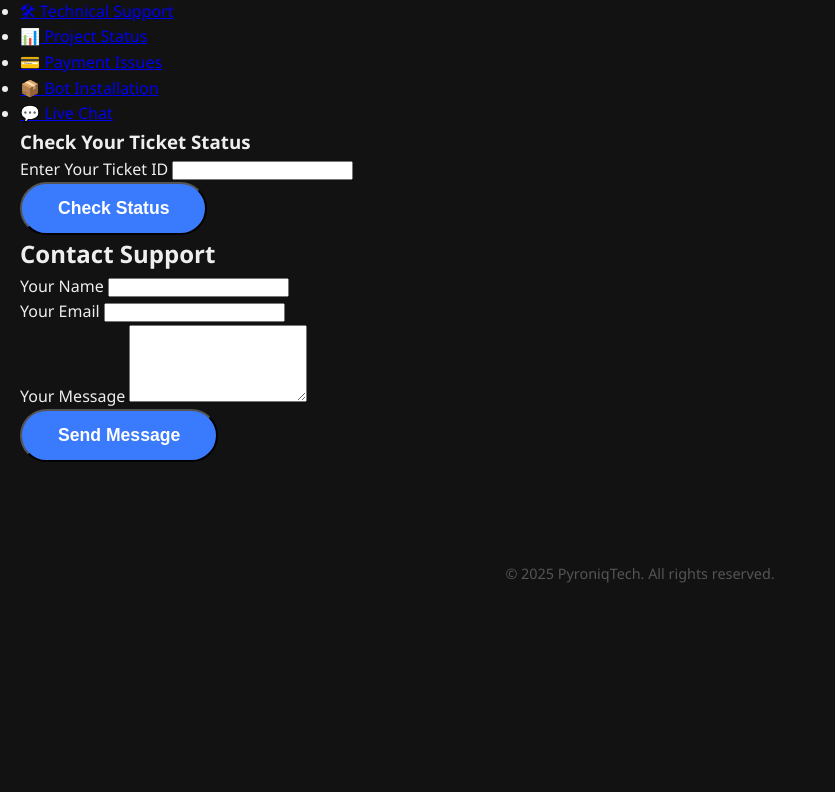
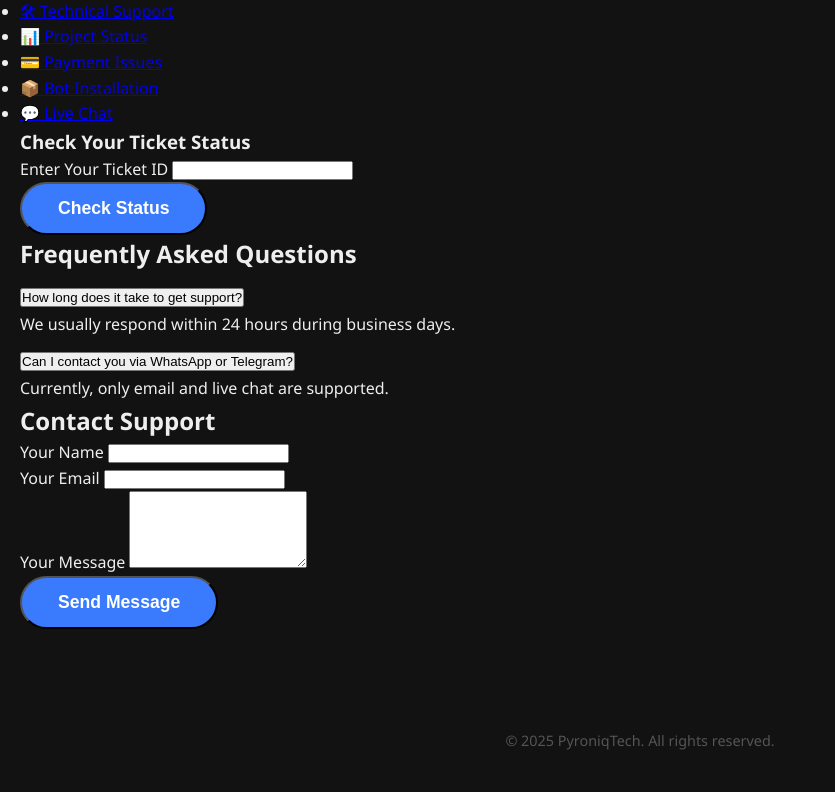
Before and after one commit to PyroniqTech/PyroniqTech, a Django app: page /support/ in a window 1280 px wide. Shown: the part 489-1281 px from the top of the page, without its empty margins (0-835 px from the left). Before the commit the page ends 1072 px from the top, so only its background shows below. Run offline with Django 5.2, Linux system fonts and the light colour scheme; some libraries are stand-ins or nearby versions.

Commit message:
Update support_home.html

```diff
--- a/main/templates/support/support_home.html
+++ b/main/templates/support/support_home.html
@@ -94,6 +94,39 @@
   </div>
 </section>
 
+<!-- (8) FAQ Section -->
+<section class="mt-5 mb-5">
+  <div class="container">
+    <h2 class="text-center mb-4">Frequently Asked Questions</h2>
+    <div class="accordion" id="faqAccordion">
+      <div class="accordion-item">
+        <h2 class="accordion-header" id="faq1">
+          <button class="accordion-button" type="button" data-bs-toggle="collapse" data-bs-target="#faqOne" aria-expanded="true">
+            How long does it take to get support?
+          </button>
+        </h2>
+        <div id="faqOne" class="accordion-collapse collapse show" data-bs-parent="#faqAccordion">
+          <div class="accordion-body">
+            We usually respond within 24 hours during business days.
+          </div>
+        </div>
+      </div>
+      <div class="accordion-item">
+        <h2 class="accordion-header" id="faq2">
+          <button class="accordion-button collapsed" type="button" data-bs-toggle="collapse" data-bs-target="#faqTwo">
+            Can I contact you via WhatsApp or Telegram?
+          </button>
+        </h2>
+        <div id="faqTwo" class="accordion-collapse collapse" data-bs-parent="#faqAccordion">
+          <div class="accordion-body">
+            Currently, only email and live chat are supported.
+          </div>
+        </div>
+      </div>
+    </div>
+  </div>
+</section>
+
 <!-- (4) Contact Form Section -->
 <section class="mb-5" id="contact-form">
   <div class="container">
@@ -122,4 +155,15 @@
     </div>
   </div>
 </section>
+
+<!-- (6) Live Chat Script Placeholder -->
+<script src="//code.tidio.co/your-public-key.js" async></script>
+
+<!-- (10/11) SEO Meta Tags Placeholder: Add to support/base.html -->
+<!--
+  <title>Support Center | PyroniqTech</title>
+  <meta name="description" content="Get help, submit queries, and resolve issues with our dedicated support center.">
+  <meta property="og:title" content="Support Center | PyroniqTech">
+  <meta property="og:description" content="Help categories, ticket system, live chat and more.">
+-->
 {% endblock %}
```
